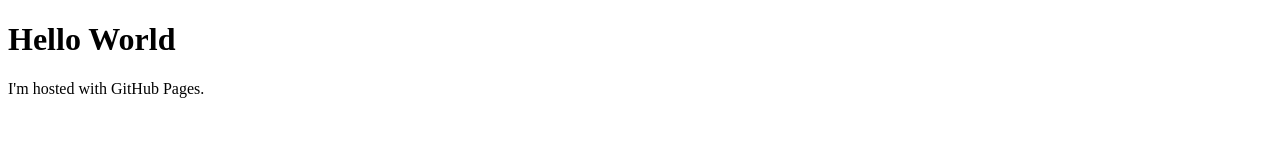
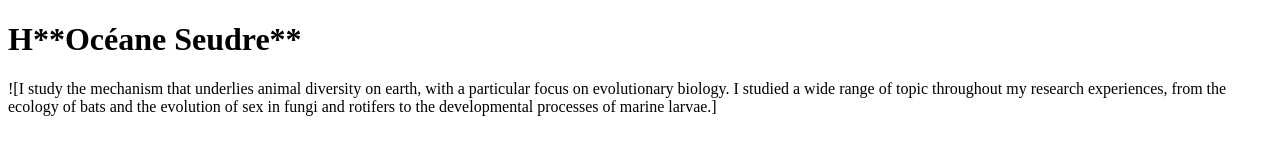
Before and after one commit to oceaneseudre/oceaneseudre.github.io, a plain HTML site: page index.html in a window 1280 px wide. Drawn offline with Linux system fonts and the light colour scheme.

Commit message:
Update index.html

```diff
--- a/index.html
+++ b/index.html
@@ -1,7 +1,7 @@
 <!DOCTYPE html>
 <html>
 <body>
-<h1>Hello World</h1>
-<p>I'm hosted with GitHub Pages.</p>
+<h1>H**Océane Seudre**</h1>
+<p>![I study the mechanism that underlies animal diversity on earth, with a particular focus on evolutionary biology. I studied a wide range of topic throughout my research experiences,  from the ecology of bats and the evolution of sex in fungi and rotifers to the developmental processes of marine larvae.]</p>
 </body>
 </html>
```
